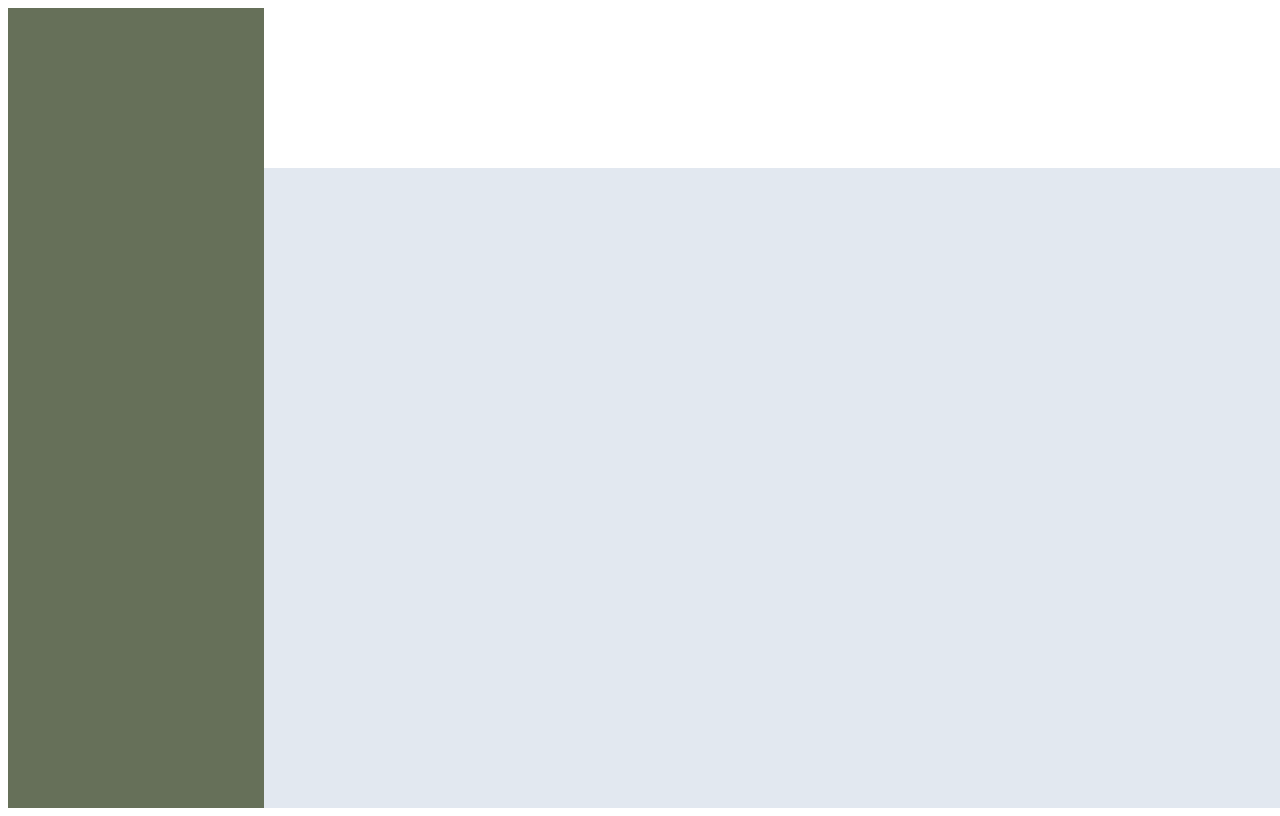
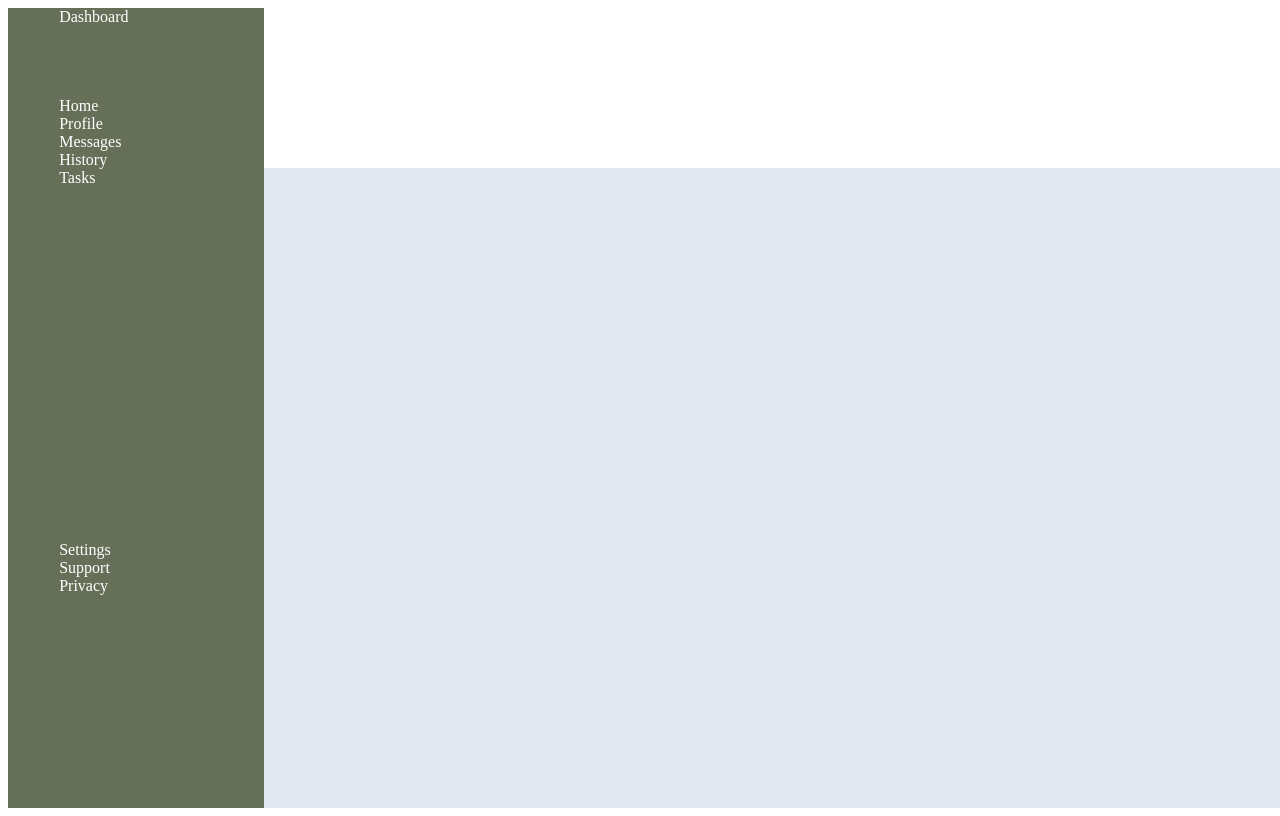
Before and after one commit to pukv/admin-page, a plain HTML site: page index.html in a window 1280 px wide. Drawn offline with Linux system fonts and the light colour scheme.

Commit message:
adjusted html, and added additional grid to the sidebar element

```diff
--- a/index.html
+++ b/index.html
@@ -8,7 +8,21 @@
   </head>
   <body>
     <div class="container">
-      <div class="sidebar"></div>
+      <div class="sidebar">
+        <div class="sidebar-title">Dashboard</div>
+        <div class="top-section">
+          <div>Home</div>
+          <div>Profile</div>
+          <div>Messages</div>
+          <div>History</div>
+          <div>Tasks</div>
+        </div>
+        <div class="bottom-section">
+          <div>Settings</div>
+          <div>Support</div>
+          <div>Privacy</div>
+        </div>
+      </div>
       <div class="header"></div>
       <div class="main-content"></div>
     </div>
--- a/styles.css
+++ b/styles.css
@@ -11,6 +11,10 @@
 .sidebar {
   grid-area: 1 / 1 / 3 / 2;
   background-color: #667059;
+  color: white;
+  display: grid;
+  grid-template-columns: 1fr 3fr 1fr;
+  grid-template-rows: 1fr 5fr 3fr;
 }
 
 .header {
@@ -20,3 +24,15 @@
 .main-content {
   background-color: #e2e8f0;
 }
+
+.sidebar-title {
+  grid-area: 1 / 2 / 2 / 3;
+}
+
+.top-section {
+  grid-area: 2 / 2 / 3 / 3;
+}
+
+.bottom-section {
+  grid-area: 3 / 2 / 4 / 3;
+}
```
